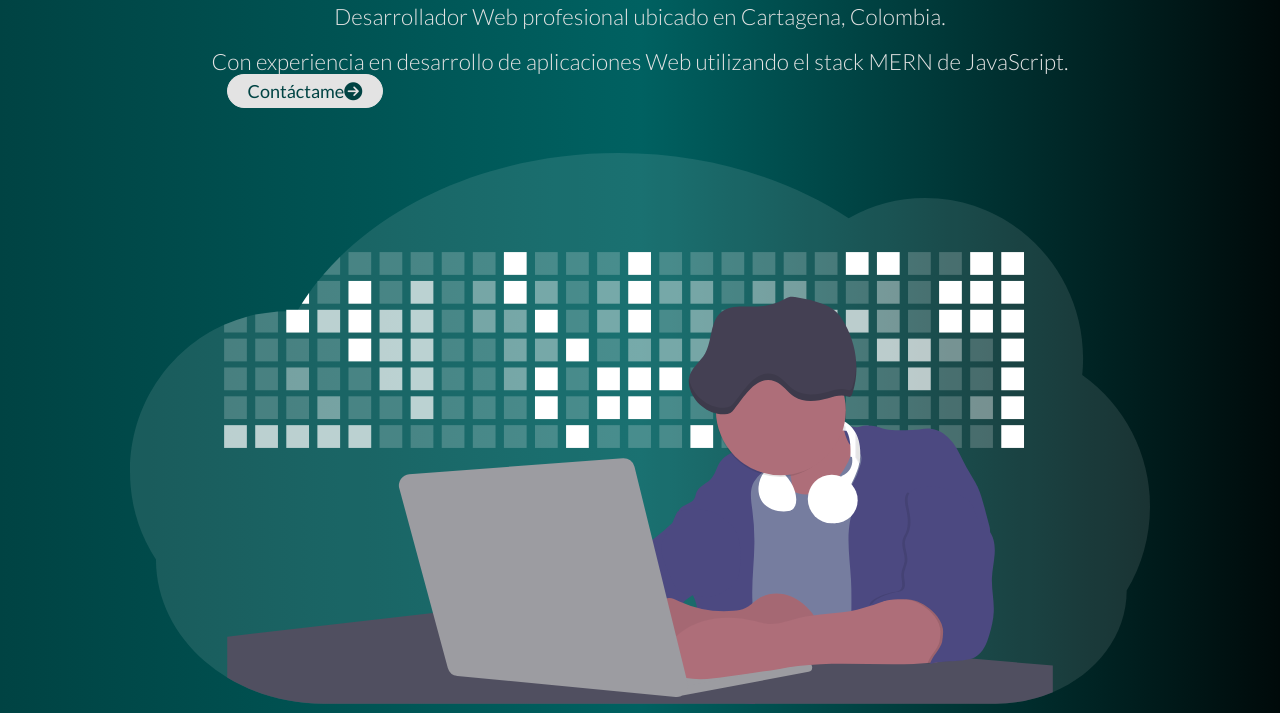
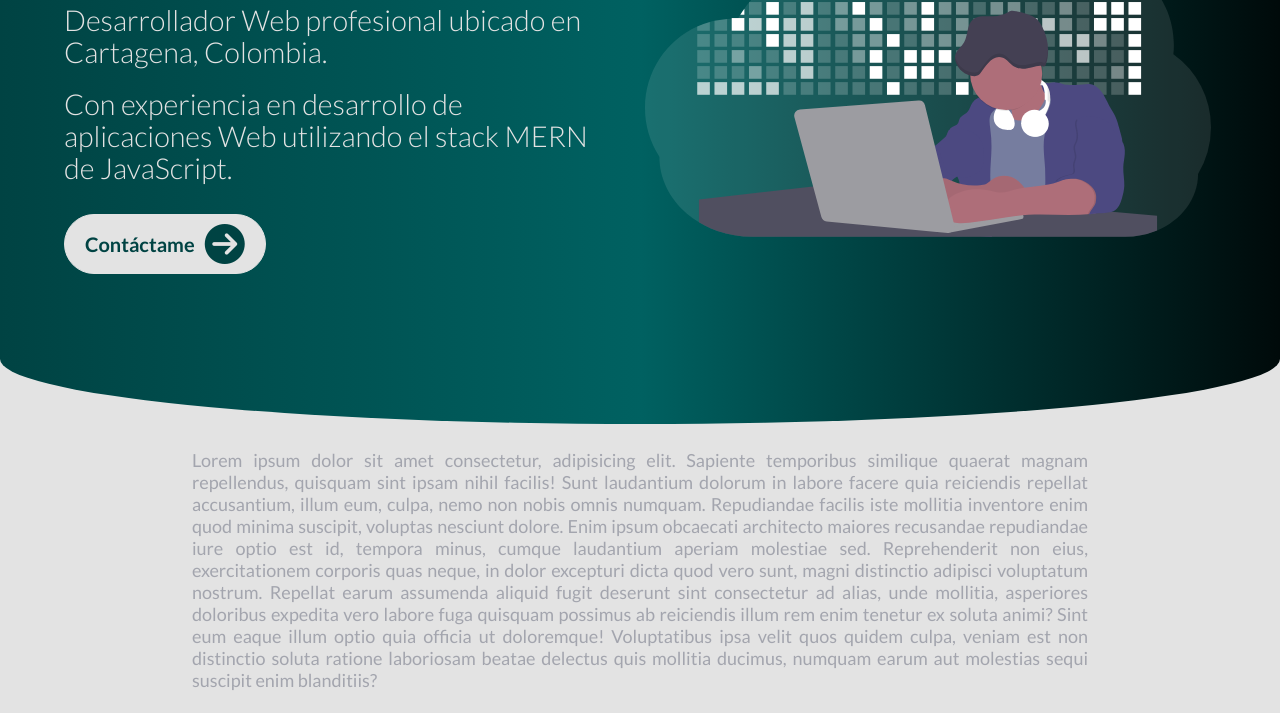
Before and after one commit to EliabLM/EliabLM, a website: page index.html in a window 1280 px wide. Shown: the part 277-990 px from the top of the page. Drawn offline with Linux system fonts and the light colour scheme.

Commit message:
Agrega responsive hero section tablet y laptop

```diff
--- a/index.html
+++ b/index.html
@@ -41,7 +41,7 @@
                 <h1>Hola, Soy Eliab</h1>
                 <p>Desarrollador Web profesional ubicado en Cartagena, Colombia.</p>
                 <p>Con experiencia en desarrollo de aplicaciones Web utilizando el stack MERN de JavaScript.</p>
-                <a class="contact" href="mailto:eliablopez@hotmail.com"><button class="btn-contact2" type="button">Contáctame<span class="arrow"><i class="fas fa-arrow-circle-right"></i></span></button></a>
+                <a class="contact" href="mailto:eliablopez@hotmail.com"><button class="btn-contact" type="button">Contáctame<span class="arrow"><i class="fas fa-arrow-circle-right"></i></span></button></a>
             </div>
             <img class="img-hero" src="./images/undraw_developer_activity_bv832.svg" alt="Desarrollador">
         </section>
--- a/style.css
+++ b/style.css
@@ -138,7 +138,7 @@ nav {
 }
 
 /* Media queries */
-@media screen and (min-width: 1120px) {
+@media screen and (min-width: 950px) {
 	nav {
 		display: flex;
 		justify-content: flex-end;
@@ -244,9 +244,9 @@ nav {
 	}
 }
 
-@media screen and (min-width: 400px) {
+@media screen and (min-width: 425px) {
 	nav {
-		padding: 1.2rem 15%;
+		padding: 1.2rem 5%;
 	}
 }
 
@@ -303,3 +303,46 @@ nav {
 	font-weight: 400;
 	color: var(--grayish-blue);
 }
+
+/* Media queries */
+@media screen and (min-width: 768px) {
+	.hero-section {
+		flex-direction: row;
+		padding: 90px 5% 150px 5%;
+	}
+
+	.hero-text {
+		/* outline: 1px solid; */
+		text-align: left;
+		margin-bottom: 0;
+		margin-right: 15px;
+	}
+
+	.hero-text p {
+		font-size: calc(1.6rem + 1vw);
+		line-height: 3.2rem;
+	}
+
+	.img-hero {
+		/* outline: 1px solid; */
+		width: 50%;
+		margin-left: 15px;
+	}
+}
+
+@media screen and (min-width: 950px) {
+	.hero-text .contact {
+		margin-top: 30px;
+	}
+
+	.hero-text .btn-contact {
+		margin-left: 0;
+		font-size: 2rem;
+		font-weight: 700;
+	}
+
+	.arrow {
+		font-size: 4rem;
+		margin-left: 10px;
+	}
+}
```
